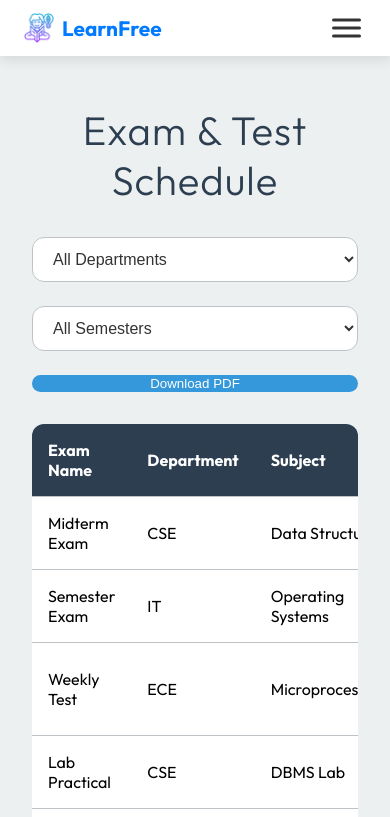
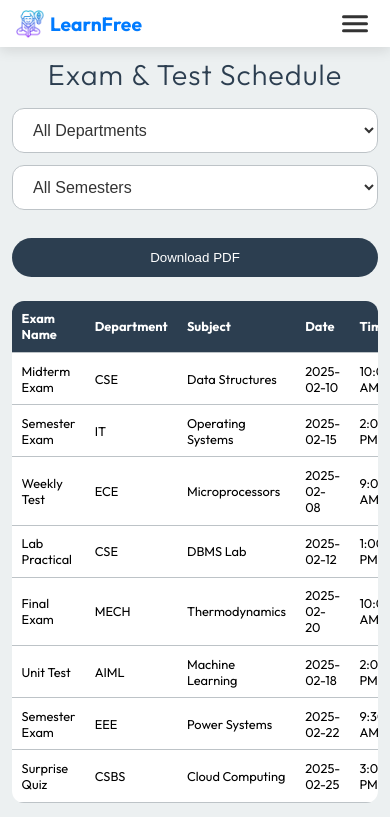
Before and after one commit to Akashrrrrd/Learn_Free, a React (Vite) app: page /schedule in a window 390 px wide. Shown: the top 817 px of the page. Built offline with nearby package versions, Linux system fonts and the light colour scheme; no server answers; sample sign-in values are in the browser's storage; what @react-pdf/renderer would draw is missing.

Commit message:
Latest Updated Code

```diff
--- a/src/App.jsx
+++ b/src/App.jsx
@@ -121,11 +121,8 @@ const App = () => {
         />
         <Route
           path="/code"
-          element={
-            isLoggedIn ? <QRcode /> : <Navigate to="/login" replace />
-          }
+          element={isLoggedIn ? <QRcode /> : <Navigate to="/login" replace />}
         />
-
       </Routes>
     </Router>
   );
--- a/src/components/Courses/Courses.css
+++ b/src/components/Courses/Courses.css
@@ -549,3 +549,138 @@
   transform: translateY(0);
   box-shadow: 0 2px 4px rgba(0, 0, 0, 0.1);
 }
+
+@media screen and (max-width: 768px) {
+  .crs-courses-container {
+    padding: 1rem;
+    margin-top: 30px;
+  }
+
+  .crs-back-button-header {
+    right: 20px;
+    top: 180px;
+    font-size: 14px;
+    padding: 8px 16px;
+  }
+
+  .crs-courses-header {
+    padding: 1.5rem 0;
+  }
+
+  .crs-courses-header h1 {
+    font-size: 2rem;
+  }
+
+  .crs-courses-header p {
+    font-size: 1rem;
+  }
+
+  .crs-search-input {
+    padding: 0.8rem 1.2rem;
+    font-size: 1rem;
+  }
+
+  .crs-departments-grid,
+  .crs-semesters-grid,
+  .crs-subjects-grid {
+    grid-template-columns: 1fr;
+    gap: 1.5rem;
+  }
+
+  .crs-department-image {
+    height: 150px;
+  }
+
+  .crs-department-content h2,
+  .crs-semester-content h2,
+  .crs-subject-content h2 {
+    font-size: 1.2rem;
+  }
+
+  .crs-department-content p,
+  .crs-semester-content p,
+  .crs-subject-content p {
+    font-size: 0.9rem;
+  }
+
+  .crs-resources-container {
+    padding: 1rem;
+  }
+
+  .crs-resource-section {
+    padding: 1rem;
+  }
+
+  .crs-resource-section h2 {
+    font-size: 1.3rem;
+  }
+
+  .crs-resource-list {
+    grid-template-columns: 1fr;
+  }
+
+  .crs-modal-content {
+    width: 90%;
+    padding: 20px;
+  }
+
+  .crs-modal-content h2 {
+    font-size: 1.3rem;
+  }
+
+  .crs-modal-actions button {
+    padding: 10px 15px;
+    font-size: 0.9rem;
+  }
+
+  .crs-resource-upload-controls {
+    padding: 15px;
+  }
+
+  .crs-resource-upload-controls h3 {
+    font-size: 1.2rem;
+  }
+
+  .crs-upload-buttons {
+    grid-template-columns: 1fr;
+  }
+
+  .crs-upload-btn {
+    padding: 10px 20px;
+    font-size: 0.9rem;
+  }
+}
+
+@media screen and (max-width: 480px) {
+  .crs-courses-header h1 {
+    font-size: 1.8rem;
+  }
+
+  .crs-courses-header p {
+    font-size: 0.9rem;
+  }
+
+  .crs-back-button-header {
+    right: 10px;
+    top: 160px;
+    font-size: 12px;
+    padding: 6px 12px;
+  }
+
+  .crs-dept-code {
+    font-size: 1rem;
+    padding: 0.4rem 0.8rem;
+  }
+
+  .crs-modal-content {
+    padding: 15px;
+  }
+
+  .crs-modal-actions {
+    flex-direction: column;
+  }
+
+  .crs-modal-actions button {
+    width: 100%;
+  }
+}
--- a/src/components/Courses/Courses.jsx
+++ b/src/components/Courses/Courses.jsx
@@ -213,7 +213,7 @@ const Courses = () => {
     <div className="crs-resource-upload-controls">
       <h3>Manage Resources</h3>
       <div className="crs-upload-buttons">
-        {["notes", "book", "assignment"].map((type) => (
+        {["notes", "assignment", "book"].map((type) => (
           <button
             key={type}
             className="crs-upload-btn"
@@ -226,9 +226,7 @@ const Courses = () => {
               ? "Add Reference Book"
               : type === "assignment"
               ? "Create Assignment"
-              : `Upload ${
-                  type.charAt(0).toUpperCase() + type.slice(1)
-                } Lecture`}
+              : `Upload ${type.charAt(0).toUpperCase() + type.slice(1)}`}
           </button>
         ))}
       </div>
--- a/src/components/Navbar/Navbar.css
+++ b/src/components/Navbar/Navbar.css
@@ -106,6 +106,8 @@
   transition: all 0.3s ease-in-out;
 }
 
+/* Existing styles remain unchanged */
+
 /* Media Queries */
 @media screen and (max-width: 1200px) {
   .navbar-container {
@@ -113,13 +115,18 @@
   }
 
   .navbar-menu {
-    gap: 1.2rem;
+    gap: 1rem;
+  }
+
+  .navbar-links {
+    font-size: 1rem;
+    padding: 0.5rem 1rem;
   }
 }
 
 @media screen and (max-width: 900px) {
   .navbar-logo {
-    font-size: 1.5rem;
+    font-size: 1.4rem;
   }
 
   .navbar-logo-image {
@@ -135,7 +142,7 @@
     left: 0;
     background-color: white;
     box-shadow: 0 4px 12px rgba(0, 0, 0, 0.1);
-    padding: 1rem 0;
+    padding: 0.5rem 0;
     text-align: center;
     transition: all 0.3s ease-in-out;
   }
@@ -146,40 +153,44 @@
 
   .navbar-links {
     display: block;
-    padding: 1rem;
-    font-size: 1.2rem;
+    padding: 0.8rem;
+    font-size: 1.1rem;
     width: 100%;
   }
 
   .menu-icon {
     display: flex;
   }
+
+  .logout-button {
+    margin: 0.5rem auto;
+    padding: 0.6rem 1rem;
+    font-size: 1rem;
+  }
 }
 
 @media screen and (max-width: 768px) {
   .navbar {
-    padding: 0.8rem 1rem;
+    padding: 0.7rem 0.8rem;
   }
 
   .navbar-container {
-    padding: 0 0.5rem;
-    padding-right: 2.5rem;
+    padding: 0 0.4rem;
+    padding-right: 2.3rem;
   }
-}
 
-@media screen and (max-width: 480px) {
   .navbar-logo {
     font-size: 1.3rem;
   }
 
   .navbar-logo-image {
-    height: 30px;
+    height: 32px;
     margin-right: 8px;
   }
 
   .navbar-links {
     font-size: 1rem;
-    padding: 0.8rem;
+    padding: 0.7rem;
   }
 
   .menu-icon {
@@ -189,9 +200,14 @@
   }
 }
 
-@media screen and (max-width: 320px) {
+@media screen and (max-width: 480px) {
   .navbar {
-    padding: 0.6rem;
+    padding: 0.6rem 0.7rem;
+  }
+
+  .navbar-container {
+    padding: 0 0.3rem;
+    padding-right: 2.2rem;
   }
 
   .navbar-logo {
@@ -199,9 +215,64 @@
   }
 
   .navbar-logo-image {
-    height: 25px;
+    height: 28px;
+    margin-right: 6px;
+  }
+
+  .navbar-links {
+    font-size: 0.95rem;
+    padding: 0.6rem;
+  }
+
+  .menu-icon {
+    width: 1.6rem;
+    height: 1.1rem;
+    right: 0.7rem;
+  }
+
+  .logout-button {
+    padding: 0.5rem 0.9rem;
+    font-size: 0.95rem;
   }
 }
+
+@media screen and (max-width: 360px) {
+  .navbar {
+    padding: 0.5rem 0.6rem;
+  }
+
+  .navbar-container {
+    padding: 0 0.2rem;
+    padding-right: 2rem;
+  }
+
+  .navbar-logo {
+    font-size: 1.1rem;
+  }
+
+  .navbar-logo-image {
+    height: 25px;
+    margin-right: 5px;
+  }
+
+  .navbar-links {
+    font-size: 0.9rem;
+    padding: 0.5rem;
+  }
+
+  .menu-icon {
+    width: 1.5rem;
+    height: 1rem;
+    right: 0.6rem;
+  }
+
+  .logout-button {
+    padding: 0.4rem 0.8rem;
+    font-size: 0.9rem;
+  }
+}
+
+/* Toggle Menu States remain unchanged */
 
 /* Toggle Menu States */
 .menu-icon.open span:nth-child(1) {
--- a/src/pages/Attendance/Attendance.css
+++ b/src/pages/Attendance/Attendance.css
@@ -1,5 +1,5 @@
 .att-container {
-  padding: 20px;
+  padding: 40px;
   min-height: calc(100vh - 60px);
   margin-top: 75px;
   background: #fff;
--- a/src/pages/Schedule/Schedule.css
+++ b/src/pages/Schedule/Schedule.css
@@ -215,16 +215,178 @@
   background-color: var(--secondary-color);
 }
 
-/* Responsive Adjustments */
+/* Existing styles remain unchanged */
+
+/* Media Queries */
+@media screen and (max-width: 1024px) {
+  .gr-schedule-container {
+    padding: 1.5rem;
+  }
+
+  .gr-title {
+    font-size: 2.2rem;
+  }
+
+  .gr-filters {
+    flex-wrap: wrap;
+  }
+
+  .gr-select,
+  .gr-download-btn,
+  .gr-add-btn {
+    flex: 1 1 calc(50% - 0.5rem);
+  }
+}
+
 @media screen and (max-width: 768px) {
+  .gr-schedule-container {
+    padding: 1rem;
+    margin-top: 30px;
+  }
+
+  .gr-title {
+    font-size: 2rem;
+    margin-bottom: 1.5rem;
+  }
+
   .gr-filters {
     flex-direction: column;
+    gap: 0.75rem;
   }
 
   .gr-select,
   .gr-download-btn,
   .gr-add-btn {
     width: 100%;
-    margin-bottom: 0.5rem;
+  }
+
+  .gr-table-container {
+    height: auto;
+    max-height: calc(100vh - 250px);
+  }
+
+  .gr-table {
+    font-size: 0.9rem;
+  }
+
+  .gr-table th,
+  .gr-table td {
+    padding: 0.75rem;
+  }
+
+  .gr-modal {
+    padding: 1.5rem;
+    max-width: 90%;
+  }
+
+  .gr-modal h3 {
+    font-size: 1.5rem;
+  }
+
+  .gr-modal-form input,
+  .gr-modal-form select {
+    padding: 0.6rem;
+  }
+
+  .gr-modal-submit,
+  .gr-modal-cancel {
+    padding: 0.6rem 1.2rem;
+  }
+
+  .grr-back-btn {
+    width: 100%;
+    margin-top: 1rem;
   }
 }
+
+@media screen and (max-width: 480px) {
+  .gr-schedule-container {
+    padding: 0.75rem;
+    margin-top: 20px;
+  }
+
+  .gr-title {
+    font-size: 1.8rem;
+    margin-bottom: 1rem;
+  }
+
+  .gr-table {
+    font-size: 0.8rem;
+  }
+
+  .gr-table th,
+  .gr-table td {
+    padding: 0.6rem;
+  }
+
+  .gr-delete-btn {
+    padding: 0.4rem 0.8rem;
+    font-size: 0.8rem;
+  }
+
+  .gr-modal {
+    padding: 1rem;
+  }
+
+  .gr-modal h3 {
+    font-size: 1.3rem;
+    margin-bottom: 1rem;
+  }
+
+  .gr-modal-form {
+    gap: 0.75rem;
+  }
+
+  .gr-modal-form input,
+  .gr-modal-form select {
+    padding: 0.5rem;
+    font-size: 0.9rem;
+  }
+
+  .gr-modal-submit,
+  .gr-modal-cancel {
+    padding: 0.5rem 1rem;
+    font-size: 0.9rem;
+  }
+}
+
+@media screen and (max-width: 360px) {
+  .gr-schedule-container {
+    padding: 0.5rem;
+    margin-top: 15px;
+  }
+
+  .gr-title {
+    font-size: 1.6rem;
+  }
+
+  .gr-table {
+    font-size: 0.75rem;
+  }
+
+  .gr-table th,
+  .gr-table td {
+    padding: 0.5rem;
+  }
+
+  .gr-delete-btn {
+    padding: 0.3rem 0.6rem;
+    font-size: 0.75rem;
+  }
+
+  .gr-modal h3 {
+    font-size: 1.2rem;
+  }
+
+  .gr-modal-form input,
+  .gr-modal-form select {
+    padding: 0.4rem;
+    font-size: 0.85rem;
+  }
+
+  .gr-modal-submit,
+  .gr-modal-cancel {
+    padding: 0.4rem 0.8rem;
+    font-size: 0.85rem;
+  }
+}
--- a/src/pages/Schedule/Schedule.jsx
+++ b/src/pages/Schedule/Schedule.jsx
@@ -233,7 +233,7 @@ const Schedule = () => {
           <option value="8th">8th Semester</option>
         </select>
 
-        <button className="gr-download-btn" onClick={downloadPDF}>
+        <button className="grr-back-btn" onClick={downloadPDF}>
           Download PDF
         </button>
 
```
